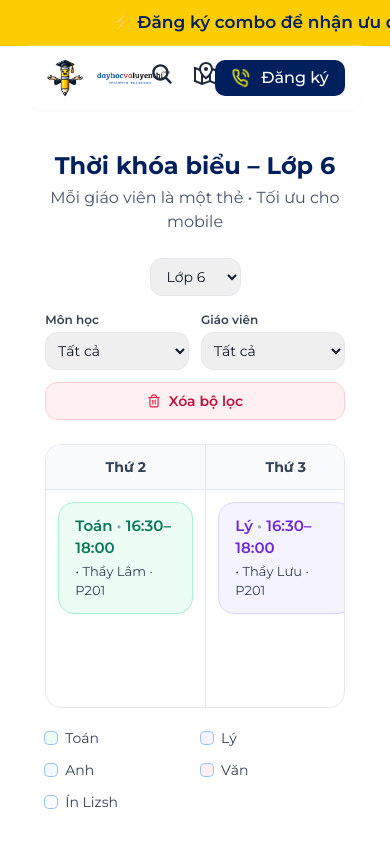
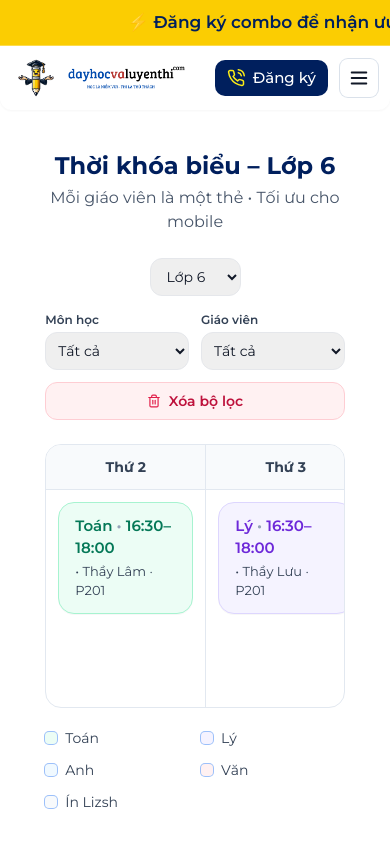
Before and after one commit to LacToMinh/education-center-website, a React (Vite) app: page /schedule in a window 390 px wide. Shown: the top 844 px of the page. Built offline with nearby package versions, Linux system fonts and the light colour scheme.

Commit message:
styles: responsive header, a bit of thcs, thpt, marqueen

```diff
--- a/src/App.jsx
+++ b/src/App.jsx
@@ -6,7 +6,7 @@ import ScrollToTop from "./utils/ScrollToTop";
 function App() {
   return (
     <>
-      <RouterProvider router={router} />;
+      <RouterProvider router={router} />
     </>
   );
 }
--- a/src/components/CourseItemTHCS/index.jsx
+++ b/src/components/CourseItemTHCS/index.jsx
@@ -137,7 +137,7 @@ export default function CourseItemTHCS() {
       {/* Card khóa học */}
       <div
         className="thcs-card group relative overflow-hidden w-full rounded-lg my-4 shadow-[0_1px_8px_rgba(0,0,0,0.1)] bg-white
-             h-[260px] sm:h-[360px] md:h-[375px]"
+             h-[245px] sm:h-[360px] md:h-[375px]"
         onMouseEnter={() => setHover(true)}
         onMouseLeave={() => setHover(false)}
       >
@@ -183,30 +183,30 @@ export default function CourseItemTHCS() {
             <img
               src="/ly.png"
               alt="Toán THCS"
-              className="w-full h-full object-cover p-2"
+              className="pt-3 w-full h-full object-cover p-2"
             />
           </button>
 
           {/* nút Chi tiết – canh giữa, nhỏ hơn trên mobile */}
           <div
-            className="absolute bottom-[-48px] left-1/2 -translate-x-1/2 z-10 flex items-center px-2 py-1.5 sm:px-2 sm:py-2
+            className="hidden lg:flex absolute bottom-[-52px] left-1/2 -translate-x-1/2 z-10 items-center px-1 py-1 sm:px-2 sm:py-2
                     bg-[#eb7d00] rounded-md shadow-md transition-all duration-500 group-hover:bottom-[10px] sm:group-hover:bottom-[14px]"
           >
             <button
               onClick={() => setOpen(true)}
-              className="inline-flex items-center justify-center w-[36px] sm:w-[45px]"
+              className="inline-flex items-center justify-center w-[30px] sm:w-[45px]"
               aria-label="Xem chi tiết"
             >
-              <FaRegEye className="text-[20px] sm:text-[26px] text-white" />
+              <FaRegEye className="text-[16px] sm:text-[26px] text-white" />
             </button>
-            <span className="font-semibold ml-1 text-white text-xs sm:text-sm">
+            <span className="font-semibold ml-0 text-white text-[10px] sm:text-sm">
               Chi tiết
             </span>
           </div>
         </div>
 
         {/* info & giá (font nhỏ hơn trên mobile) */}
-        <div className="info px-2.5 sm:px-[10px] z-10 relative">
+        <div className="info px-2.5 mt-[-10px] md:mt-0 lg:mt-0 sm:px-[10px] z-10 relative">
           <h6 className="title capitalize font-bold text-[16px] sm:text-[22px] text-black text-center">
             Toán
           </h6>
--- a/src/components/CourseItemTHPT/index.jsx
+++ b/src/components/CourseItemTHPT/index.jsx
@@ -133,7 +133,7 @@ const CourseItemTHPT = () => {
     <>
       <div
         className="thcs-card group relative overflow-hidden w-full rounded-lg my-4 shadow-[0_1px_8px_rgba(0,0,0,0.1)] bg-white
-                   h-[260px] sm:h-[360px] md:h-[375px]"
+                   h-[235px] sm:h-[360px] md:h-[375px]"
         onMouseEnter={() => setHover(true)}
         onMouseLeave={() => setHover(false)}
       >
@@ -181,13 +181,13 @@ const CourseItemTHPT = () => {
             <img
               src="/ly.png"
               alt="Toán THCS"
-              className="w-[85%] mx-auto object-cover p-1"
+              className="pt-4 w-[90%] mx-auto object-cover p-1"
             />
           </button>
 
           {/* nút Chi tiết – canh giữa, nhỏ hơn trên mobile */}
           <div
-            className="absolute bottom-[-48px] left-1/2 -translate-x-1/2 z-10 flex items-center px-2 py-1.5 sm:px-2 sm:py-2
+            className="hidden lg:flex absolute bottom-[-48px] left-1/2 -translate-x-1/2 z-10 items-center px-2 py-1.5 sm:px-2 sm:py-2
                           bg-[#eb7d00] rounded-md shadow-md transition-all duration-500 group-hover:bottom-[10px] sm:group-hover:bottom-[14px]"
           >
             <button
@@ -204,7 +204,7 @@ const CourseItemTHPT = () => {
         </div>
 
         {/* info & giá (font nhỏ hơn trên mobile) */}
-        <div className="info px-2.5 sm:px-[10px] z-10 relative">
+        <div className="info px-2.5 mt-[-20px] sm:px-[10px] z-10 relative">
           <h6 className="title capitalize font-bold text-[16px] sm:text-[22px] text-black text-center">
             Toán
           </h6>
--- a/src/components/CustomerReviews/index.jsx
+++ b/src/components/CustomerReviews/index.jsx
@@ -34,8 +34,8 @@ const getLastNameInitial = (fullName) => {
 
 export default function CustomerReviews() {
   return (
-    <div className="w-full py-24 bg-gray-50">
-      <h2 className="text-center text-4xl font-bold mb-16 text-slate-800">
+    <div className="w-full py-16 lg:py-24 bg-gray-50">
+      <h2 className="text-center text-[26px] md:text-3xl lg:text-4xl font-bold mb-10 md:mb-12 lg:mb-16 text-slate-800">
         Đánh giá của khách hàng
       </h2>
       <div className="max-w-6xl mx-auto px-4">
--- a/src/components/Header/index.jsx
+++ b/src/components/Header/index.jsx
@@ -3,12 +3,14 @@ import Tooltip from "@mui/material/Tooltip";
 import { IoSearch, IoCartOutline } from "react-icons/io5";
 import { GrMapLocation } from "react-icons/gr";
 import { FiPhoneCall } from "react-icons/fi";
+import { HiOutlineMenu, HiX } from "react-icons/hi";
 import { useEffect, useState } from "react";
 import logo from "../../assets/logo_but_chi.png";
 import text_dayhocvaluyenthi from "../../assets/text_dayhocvaluyenthi.png";
 
 const Header = () => {
   const [glass, setGlass] = useState({ alpha: 0.24, blur: 8, shadow: false });
+  const [open, setOpen] = useState(false); // mobile/tablet menu
   const location = useLocation();
   const navigate = useNavigate();
 
@@ -25,6 +27,9 @@ const Header = () => {
     return () => window.removeEventListener("scroll", onScroll);
   }, []);
 
+  // đóng menu khi đổi route
+  useEffect(() => setOpen(false), [location.pathname]);
+
   const scrollToId = (id) => {
     const el = document.getElementById(id);
     if (!el) return;
@@ -35,15 +40,14 @@ const Header = () => {
     window.scrollTo({ top, behavior: "smooth" });
   };
 
-  // Click handler cho các item menu
   const handleSectionClick = (id) => {
+    if (!id) return;
     if (location.pathname === "/") {
-      // đang ở trang chủ -> cuộn luôn
       scrollToId(id);
     } else {
-      // trang khác -> quay về home và gửi "scrollTo" qua state
       navigate("/", { state: { scrollTo: id } });
     }
+    setOpen(false);
   };
 
   const menu = [
@@ -51,15 +55,20 @@ const Header = () => {
     { label: "THPT", id: "thpt" },
     { label: "IELTS-TOEIC", id: "ielts-toeic" },
     { label: "TUYỂN DỤNG", id: "tuyendung" },
-    // item riêng cho thời khóa biểu -> link sang /schedule
     { label: "THỜI KHÓA BIỂU", path: "/schedule" },
   ];
 
   return (
-    <header className="mt-0 sticky top-0 z-30">
+    <header className="mt-0 sticky top-0 z-40">
       {/* Top strip */}
       <div className="top-strip w-full bg-[#FBCD02] py-[10px] overflow-hidden">
-        <div className="animate-marquee whitespace-nowrap text-[#001F5D] text-[17px] font-semibold">
+        <div
+          className="inline-block w-max animate-[marquee_12s_linear_infinite]
+                      sm:animate-[marquee_16s_linear_infinite]
+                      md:animate-[marquee_14s_linear_infinite]
+                      lg:animate-[marquee_18s_linear_infinite]
+                      whitespace-nowrap text-[#001F5D] text-[17px] font-semibold"
+        >
           <span className="mx-14">⚡ Đăng ký combo để nhận ưu đãi</span>
           <span className="mx-16">Tặng 1 môn khi đăng ký 3 môn</span>
           <span className="mx-16">Số lượng ưu đãi có hạn</span>
@@ -67,9 +76,10 @@ const Header = () => {
         </div>
       </div>
 
-      {/* Nav */}
+      {/* Nav bar */}
+      <div className="sticky top-0 z-40">
         <div
-        className={`container flex items-center justify-between px-3 md:px-0 rounded-b-xl transition-[box-shadow,background] duration-300
+          className={`md:container lg:container w-full mx-auto flex items-center justify-between px-3 lg:px-0 rounded-b-xl transition-[box-shadow,background] duration-300
           ${glass.shadow ? "shadow-md" : "shadow-sm"} ring-1 ring-white/30`}
           style={{
             backgroundColor: `rgba(255,255,255, ${glass.alpha})`,
@@ -77,37 +87,40 @@ const Header = () => {
             WebkitBackdropFilter: `saturate(160%) blur(${glass.blur}px)`,
           }}
         >
-        {/* Logo */}
-        <div className="col-1 w-[25%] py-3 pl-1">
-          <Link to={"/"}>
+          {/* Left: Logo */}
+          <div className="w-auto py-3 pl-1">
+            <Link to={"/"} aria-label="Trang chủ">
               <div className="flex items-center gap-3">
-              <img src={logo} className="w-[40px] h-[40px] object-contain" />
+                <img
+                  src={logo}
+                  className="w-[40px] h-[40px] object-contain"
+                  alt="Logo"
+                />
                 <img
                   src={text_dayhocvaluyenthi}
-                alt=""
-                className="w-[160px] md:w-[200px]"
+                  alt="dayhocvaluyenthi.com"
+                  className="w-[clamp(95px,30vw,200px)]"
                 />
               </div>
             </Link>
           </div>
 
-        {/* Menu */}
-        <nav className="col-2 w-[45%] hidden md:block">
+          {/* Center: Desktop menu (>=lg) */}
+          <nav className="hidden lg:block">
             <ul className="flex items-center justify-center gap-6">
               {menu.map((item) => (
                 <li key={`nav-${item.id || item.path}`}>
                   {item.path ? (
-                  // THỜI KHÓA BIỂU -> sang /schedule
                     <Link
                       to={item.path}
-                    className="uppercase text-[16px] md:text-[18px] font-bold text-slate-800 hover:text-[#001F5D] transition-colors"
+                      className="uppercase text-[16px] xl:text-[18px] font-bold text-slate-800 hover:text-[#001F5D] transition-colors"
                     >
                       {item.label}
                     </Link>
                   ) : (
                     <button
                       onClick={() => handleSectionClick(item.id)}
-                    className="uppercase text-[16px] md:text-[18px] font-bold text-slate-800 hover:text-[#001F5D] transition-colors"
+                      className="uppercase text-[16px] xl:text-[18px] font-bold text-slate-800 hover:text-[#001F5D] transition-colors"
                     >
                       {item.label}
                     </button>
@@ -117,13 +130,13 @@ const Header = () => {
             </ul>
           </nav>
 
-        {/* Actions */}
-        <div className="col-3 w-[15%] pl-8">
+          {/* Right: Actions + Đăng ký (desktop) */}
+          <div className="hidden lg:flex items-center gap-6">
             <ul className="flex items-center gap-5 text-slate-800">
               <li>
                 <Tooltip title="tìm kiếm" placement="top">
                   <button aria-label="search">
-                  <IoSearch className="text-[24px] md:text-[26px]" />
+                    <IoSearch className="text-[24px]" />
                   </button>
                 </Tooltip>
               </li>
@@ -131,7 +144,7 @@ const Header = () => {
                 <Link to="/branches">
                   <Tooltip title="chi nhánh" placement="top">
                     <button aria-label="map">
-                    <GrMapLocation className="text-[24px] md:text-[26px]" />
+                      <GrMapLocation className="text-[24px]" />
                     </button>
                   </Tooltip>
                 </Link>
@@ -140,29 +153,119 @@ const Header = () => {
                 <Link to="/store">
                   <Tooltip title="giỏ hàng" placement="top">
                     <button aria-label="cart">
-                    <IoCartOutline className="text-[26px] md:text-[30px]" />
+                      <IoCartOutline className="text-[26px]" />
                     </button>
                   </Tooltip>
                 </Link>
               </li>
             </ul>
+
+            <Link
+              to="https://zalo.me/0369984849"
+              target="_blank"
+              rel="noopener noreferrer"
+              className="group lg:pr-2"
+            >
+              <div className="flex items-center gap-3 bg-[#001F5D] max-w-max p-[6px] px-4 rounded-[10px] transition-transform group-hover:scale-[1.02]">
+                <FiPhoneCall className="text-[#fcec16] text-[18px] animate-wiggle" />
+                <span className="text-[16px] xl:text-[18px] text-white font-medium">
+                  Đăng ký
+                </span>
+              </div>
+            </Link>
           </div>
 
-        {/* Register */}
-        <div className="col4 w-[15%] flex-1 flex justify-end pr-1">
+          {/* Right: Mobile/Tablet controls (<lg) */}
+          <div className="flex items-center gap-3 lg:hidden">
             <Link
               to="https://zalo.me/0369984849"
               target="_blank"
               rel="noopener noreferrer"
               className="group"
             >
-            <div className="flex items-center gap-3 bg-[#001F5D] max-w-max p-[6px] px-4 rounded-[10px] transition-transform group-hover:scale-[1.02]">
-              <FiPhoneCall className="text-[#fcec16] text-[18px] animate-wiggle" />
-              <span className="text-[16px] md:text-[18px] text-white font-medium">
+              <div
+                className="flex items-center gap-2 h-9 md:h-10 px-3 md:px-4
+                    bg-[#001F5D] rounded-[10px] leading-none whitespace-nowrap
+                    transition-transform group-hover:scale-[1.02]"
+              >
+                <FiPhoneCall className="text-[#fcec16] text-[18px]" />
+                <span className="text-[15px] text-white font-medium">
                   Đăng ký
                 </span>
               </div>
             </Link>
+
+            <button
+              aria-label="Mở menu"
+              aria-expanded={open}
+              onClick={() => setOpen((v) => !v)}
+              className="p-2 rounded-lg ring-1 ring-slate-300/70 hover:bg-slate-50 active:scale-95 transition"
+            >
+              {open ? (
+                <HiX className="text-[22px]" />
+              ) : (
+                <HiOutlineMenu className="text-[22px]" />
+              )}
+            </button>
+          </div>
+        </div>
+      </div>
+
+      {/* Drawer menu for mobile/tablet */}
+      <div
+        className={`lg:hidden overflow-hidden transition-[max-height,opacity] duration-300
+        ${open ? "max-h-[480px] opacity-100" : "max-h-0 opacity-0"}`}
+        style={{
+          backgroundColor: `rgba(255,255,255, ${Math.max(0.6, glass.alpha)})`,
+          backdropFilter: `saturate(160%) blur(${Math.max(10, glass.blur)}px)`,
+          WebkitBackdropFilter: `saturate(160%) blur(${Math.max(
+            10,
+            glass.blur
+          )}px)`,
+        }}
+      >
+        <div className="container px-4 py-3">
+          <ul className="flex flex-col gap-2">
+            {menu.map((item) => (
+              <li key={`m-${item.id || item.path}`}>
+                {item.path ? (
+                  <Link
+                    to={item.path}
+                    className="block w-full rounded-xl px-3 py-3 text-[16px] font-semibold text-slate-800 hover:bg-slate-100"
+                  >
+                    {item.label}
+                  </Link>
+                ) : (
+                  <button
+                    onClick={() => handleSectionClick(item.id)}
+                    className="w-full text-left rounded-xl px-3 py-3 text-[16px] font-semibold text-slate-800 hover:bg-slate-100"
+                  >
+                    {item.label}
+                  </button>
+                )}
+              </li>
+            ))}
+          </ul>
+
+          {/* Actions gom vào cuối menu */}
+          <div className="mt-3 grid grid-cols-3 gap-2">
+            <button className="flex items-center justify-center gap-2 rounded-xl px-3 py-2 ring-1 ring-slate-300 text-slate-800">
+              <IoSearch className="text-[20px]" />{" "}
+              <span className="text-sm">Tìm kiếm</span>
+            </button>
+            <Link to="/branches" className="contents">
+              <button className="flex items-center justify-center gap-2 rounded-xl px-3 py-2 ring-1 ring-slate-300 text-slate-800 w-full">
+                <GrMapLocation className="text-[20px]" />{" "}
+                <span className="text-sm">Chi nhánh</span>
+              </button>
+            </Link>
+            <Link to="/store" className="contents">
+              <button className="flex items-center justify-center gap-2 rounded-xl px-3 py-2 ring-1 ring-slate-300 text-slate-800 w-full">
+                <IoCartOutline className="text-[20px]" />{" "}
+                <span className="text-sm">Giỏ hàng</span>
+              </button>
+            </Link>
+          </div>
         </div>
       </div>
     </header>
--- a/src/components/IeltsToeic/index.jsx
+++ b/src/components/IeltsToeic/index.jsx
@@ -208,7 +208,7 @@ export default function IeltsToeic({
           variants={centerBlock}
           initial="hidden"
           whileInView="show"
-          viewport={{ once: true, amount: 0.9 }}
+          viewport={{ once: true, amount: 0.7 }}
           className="flex flex-col items-center justify-center text-center bg-white px-4 py-6"
         >
           <motion.img
--- a/src/components/Recruitment/index.jsx
+++ b/src/components/Recruitment/index.jsx
@@ -166,8 +166,8 @@ export default function RecruitmentSection() {
         <h2 className="text-3xl md:text-4xl font-extrabold text-[#001F5D]">
           Tuyển dụng
         </h2>
-        <p className="text-slate-600 mt-1">
-          Cùng chúng tôi xây dựng môi trường học tập vui – hiệu quả.
+        <p className="text-slate-600 mt-1 text-center">
+          Cùng chúng tôi xây dựng môi trường học tập vui vẻ – hiệu quả.
         </p>
       </header>
 
--- a/tailwind.config.js
+++ b/tailwind.config.js
@@ -6,7 +6,7 @@ export default {
       keyframes: {
         marquee: {
           "0%": { transform: "translateX(100%)" },
-          "100%": { transform: "translateX(-50%)" },
+          "100%": { transform: "translateX(-100%)" },
         },
         wiggle: {
           "0%, 100%": { transform: "rotate(-10deg)" },
@@ -14,7 +14,7 @@ export default {
         },
       },
       animation: {
-        marquee: "marquee 10s linear infinite",
+        marquee: "marquee 12s linear infinite",
         wiggle: "wiggle 0.5s ease-in infinite",
       },
     },
```
Lines whose indentation alone changed are shown as unchanged.
